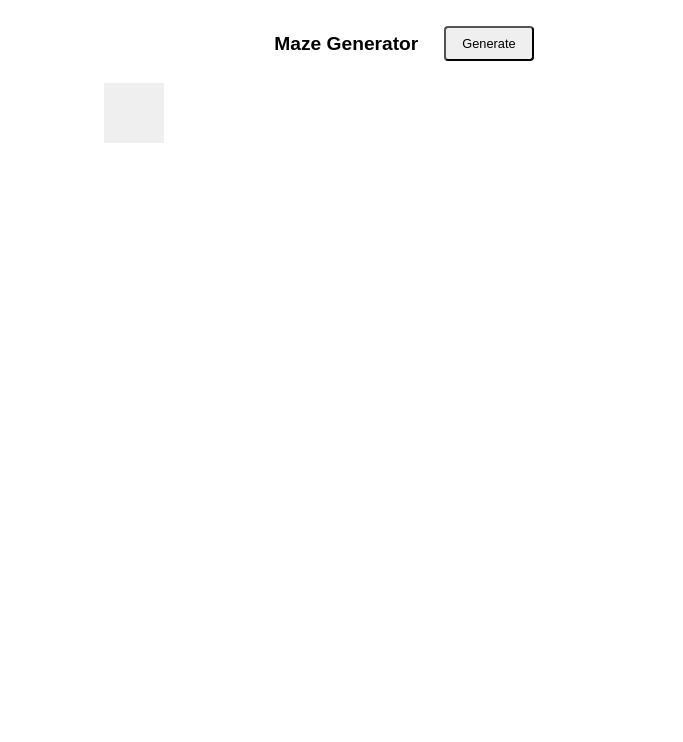
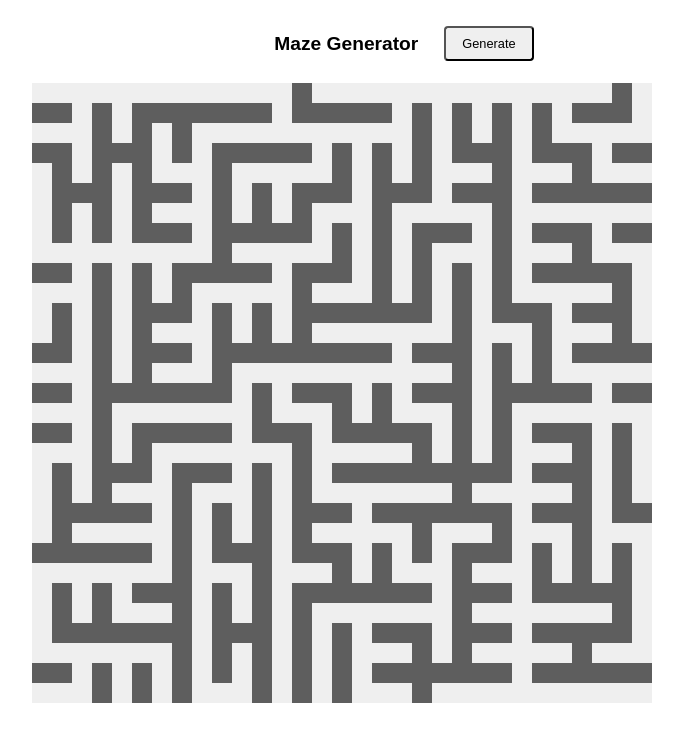
Before and after one commit to jersmith/minecraft, a plain HTML site: page index.html in a window 1280 px wide. Both pictures are taken after a click on the button "Generate". Shown: the whole page, without its empty margins (236-919 px from the left). Drawn offline with Linux system fonts and the light colour scheme.

Commit message:
Fix the grid issues.

```diff
--- a/index.html
+++ b/index.html
@@ -8,8 +8,8 @@
         <script>
             const conf = {
                 blockSizePx: 20,
-                numBlocksWide: 3,
-                numBlocksHigh: 3
+                numBlocksWide: 16,
+                numBlocksHigh: 16
             };
 
             function genMaze() {
--- a/maze.js
+++ b/maze.js
@@ -25,12 +25,9 @@ class Edge {
 
 class GridGraph {
     constructor(width, height) {
-        this.WIDTH = width;
-        this.HEIGHT = height;
-    }
-
-    get vertexCount() {
-        return this.WIDTH * this.HEIGHT;
+        this.WIDTH = (2 * width) - 1;
+        this.HEIGHT = (2 * height) - 1;
+        this.vertexCount = this.WIDTH * this.HEIGHT;
     }
 
     vertexForPoint(p) {
@@ -56,12 +53,22 @@ class GridGraph {
         const adj = [];
         const p = this.pointForVertex(v);
 
-        if (p.x > 0) adj.push(new Point(p.x - 1, p.y));
-        if (p.x < this.WIDTH - 1) adj.push(new Point(p.x + 1, p.y));
-        if (p.y > 0) adj.push(new Point(p.x, p.y - 1));
-        if (p.y < this.WIDTH - 1) adj.push(new Point(p.x, p.y + 1));
+        if (p.x > 1) adj.push(new Point(p.x - 2, p.y));
+        if (p.x < this.WIDTH - 2) adj.push(new Point(p.x + 2, p.y));
+        if (p.y > 1) adj.push(new Point(p.x, p.y - 2));
+        if (p.y < this.WIDTH - 2) adj.push(new Point(p.x, p.y + 2));
 
         return adj.map( p => new Edge(v, this.vertexForPoint(p)));
+    }
+
+    between(p1, p2) {
+        if (p1.x === p2.x) {
+            return new Point(p1.x, Math.max(p1.y, p2.y) - 1);
+        } else if (p1.y === p2.y) {
+            return new Point(Math.max(p1.x, p2.x) - 1, p1.y);
+        }
+
+        return null;
     }
 }
 
@@ -70,15 +77,12 @@ class PrimsMaze {
         this.G = new GridGraph(conf.numBlocksWide, conf.numBlocksHigh);
         this.collectedEdges = [];
         this.pendingEdges = [];
-        this.markedVertices = [];
+        this.markedVertices = {};
 
-        for (let i = 0; i < this.G.vertexCount; i++) {
-            this.markedVertices.push(false);
-        }
-
-        this.visit(0);
+        // The maze generates better if you pick a vertex in the middle. The 24th vertex
+        // requires a maze at least 5 x 5
+        this.visit(24);
         while(this.pendingEdges.length > 0) {
-            //let e = this.pendingEdges.pop();
             let e = this.choose(this.pendingEdges);
             let v = e.either;
             let w = e.getOther(v);
@@ -86,12 +90,6 @@ class PrimsMaze {
             if (this.markedVertices[v] && this.markedVertices[w]) continue;
 
             this.collectedEdges.push(e);
-
-        console.log('collectedEdges: ');
-        this.collectedEdges.forEach( e => {
-            console.log(`  (${e.v1},${e.v2}) `);
-        });
-
 
             if (!this.markedVertices[v]) this.visit(v);
             if (!this.markedVertices[w]) this.visit(w);
@@ -106,23 +104,14 @@ class PrimsMaze {
     }
 
     visit(vertex) {
-        console.log('visit: ', vertex);
         this.markedVertices[vertex] = true;
-        console.log('markedVertices: ', this.markedVertices);
         this.G.adjacentEdges(vertex).forEach(e => {
-            console.log('adj e: ', e);
             if (!this.markedVertices[e.getOther(vertex)]) this.pendingEdges.push(e);
-        });
-
-        console.log('pendingEdges: ');
-        this.pendingEdges.forEach( e => {
-            console.log(`  (${e.v1},${e.v2}) `);
         });
     }
 
     getGrid() {
         const mazeGrid = [];
-        const pathVertices = new Set();
 
         for (let i = 0; i < this.G.HEIGHT; i++) {
             const row = [];
@@ -134,14 +123,13 @@ class PrimsMaze {
         }
 
         this.collectedEdges.forEach( e => {
-            const v = e.either;
-            pathVertices.add(v);
-            pathVertices.add(e.getOther(v));
-        });
+            const v = this.G.pointForVertex(e.v1);
+            const w = this.G.pointForVertex(e.v2);
+            const b = this.G.between(v, w);
 
-        pathVertices.forEach( vertex => {
-            const p = this.G.pointForVertex(vertex);
-            mazeGrid[p.y][p.x] = true;
+            mazeGrid[v.y][v.x] = true;
+            mazeGrid[w.y][w.x] = true;
+            mazeGrid[b.y][b.x] = true;
         });
 
         return mazeGrid;
@@ -156,11 +144,8 @@ function generateGrid(conf) {
 }
 
 function dumpGrid(conf, grid) {
-
-    console.log('grid: ', grid);
-
-    const mazeWidth = conf.blockSizePx * conf.numBlocksWide;
-    const mazeHeight = conf.blockSizePx * conf.numBlocksHigh;
+    const mazeWidth = conf.blockSizePx * ((2 * conf.numBlocksWide) - 1);
+    const mazeHeight = conf.blockSizePx * ((2 * conf.numBlocksHigh) - 1);
     const maze = document.querySelector('.maze-container');
 
 
```
